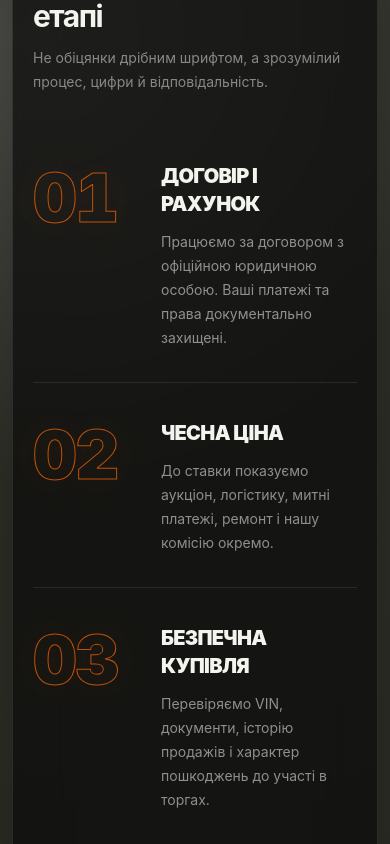
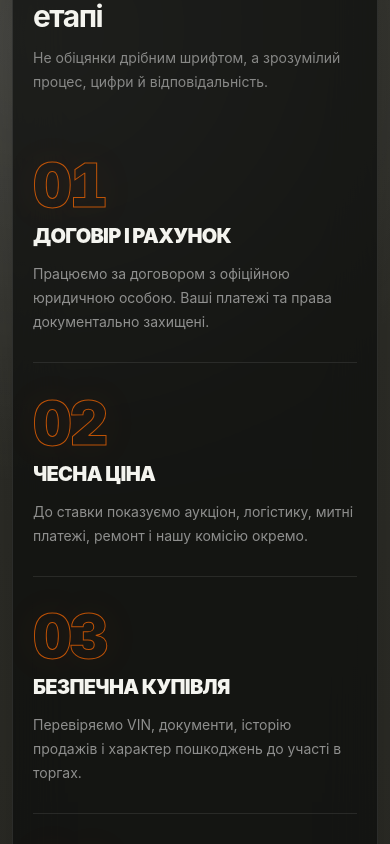
Before and after one commit to IgorKomarchuk/AvtoUSA, a Next.js app: page / in a window 390 px wide. Shown: the part 1180-2024 px from the top of the page. Built offline with nearby package versions, Linux system fonts and the light colour scheme; no server answers; the database is empty.

Commit message:
Fix mobile advantage number layout

```diff
--- a/src/app/globals.css
+++ b/src/app/globals.css
@@ -215,17 +215,23 @@ button, a { -webkit-tap-highlight-color: transparent; }
   .shell { width: min(calc(100% - 24px), 1240px); }
   .section-title { font-size: clamp(2.2rem, 12vw, 3.5rem); }
   .advantage-row {
-    grid-template-columns: 7rem minmax(0, 1fr);
-    column-gap: 1rem;
-    min-height: 10rem;
+    grid-template-columns: minmax(0, 1fr);
+    row-gap: .65rem;
+    min-height: 0;
+    padding: 1.5rem 0 1.75rem;
+    align-items: start;
   }
   .advantage-number {
-    align-self: start;
-    padding-top: 1.8rem;
-    font-size: 4.25rem;
-    letter-spacing: -.025em;
+    align-self: auto;
+    padding-top: 0;
+    font-size: 3.75rem;
+    letter-spacing: -.035em;
+    line-height: .9;
   }
-  .advantage-copy { min-width: 0; }
+  .advantage-copy {
+    min-width: 0;
+    padding-block: 0;
+  }
   .hero-veil {
     background:
       linear-gradient(90deg, rgba(47, 46, 41, .68) 0%, rgba(42, 41, 36, .5) 58%, rgba(15, 16, 14, .2) 100%),
```
